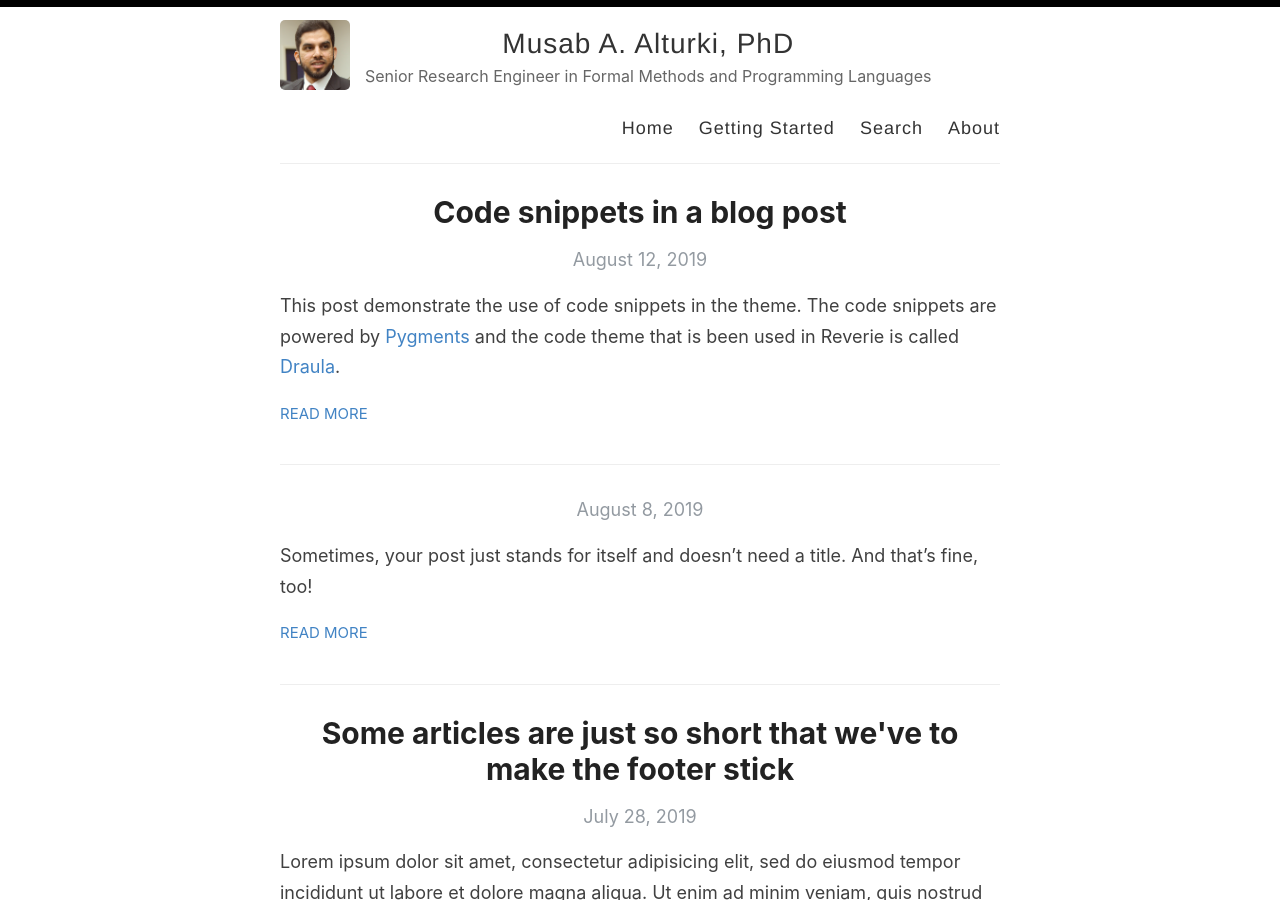
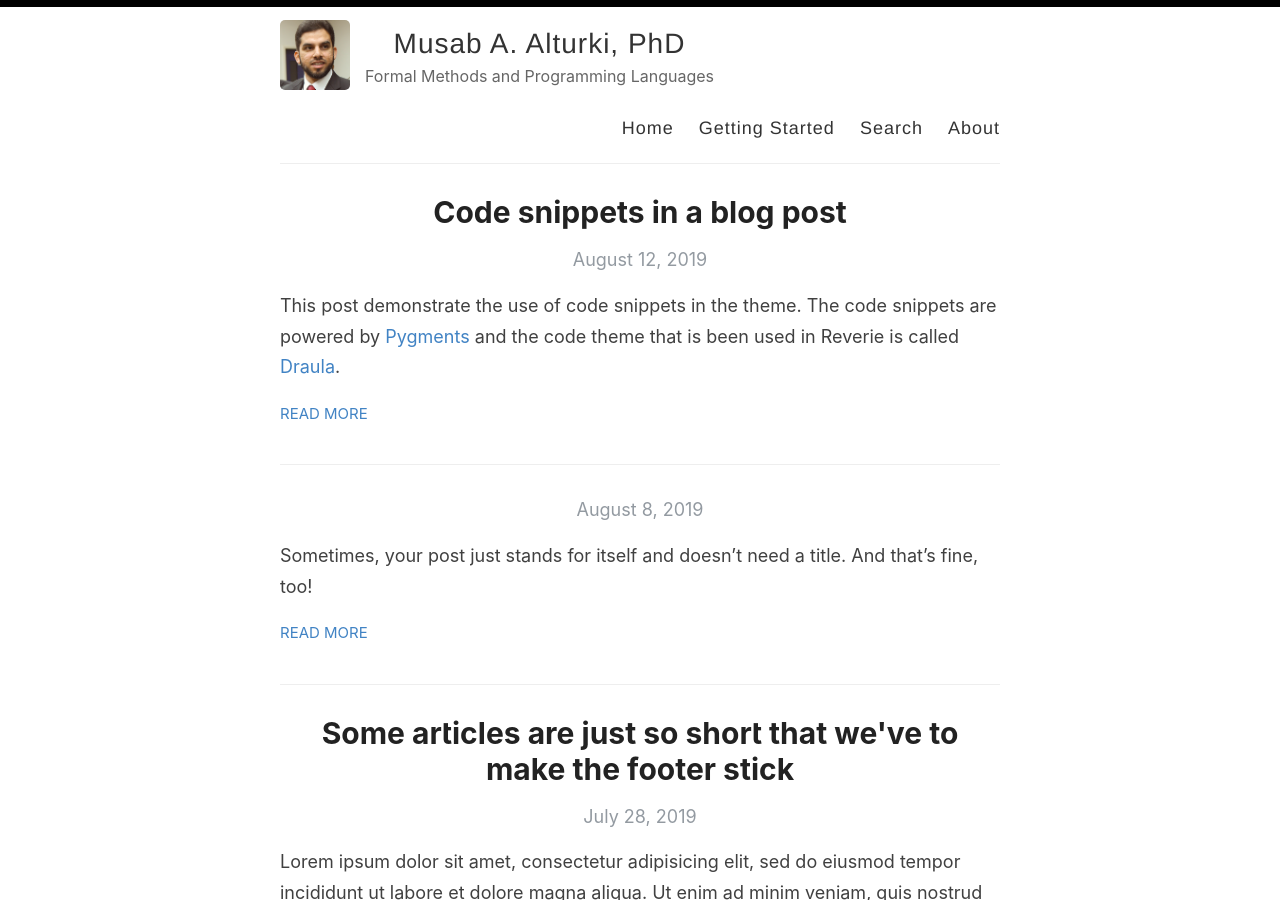
Before and after one commit to malturki/malturki-old.github.io, a Jekyll site: the page built from index.html, in a window 1280 px wide and 900 px high. Built offline with Jekyll 4.4.1, drawn with Linux system fonts in a browser that asks for light colours; the list of posts is cut into pages by our own code.

Commit message:
Update _config.yml

```diff
--- a/_config.yml
+++ b/_config.yml
@@ -9,7 +9,7 @@ name: Musab A. Alturki, PhD
 author: Musab A. Alturki
 
 # Short bio or description (displayed in the header)
-description: Senior Research Engineer in Formal Methods and Programming Languages
+description: Formal Methods and Programming Languages
 
 # URL of your avatar or profile pic (you could use your GitHub profile pic)
 avatar: /images/musab.alturki.profile.png
```
